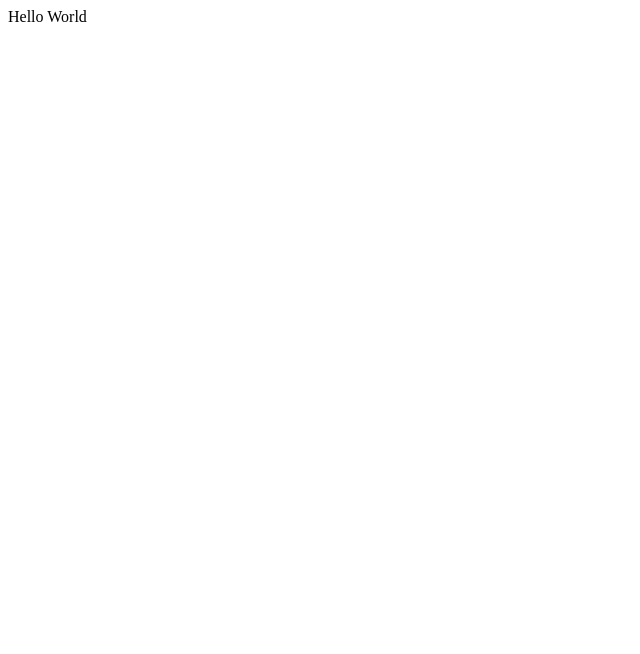
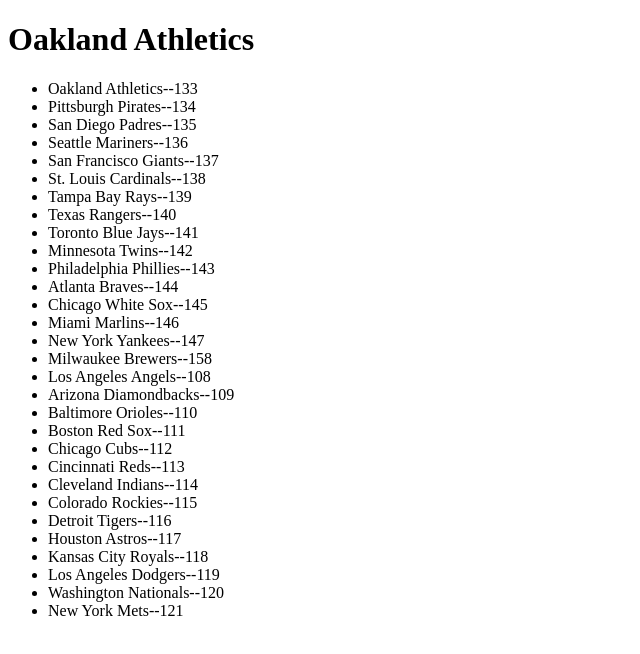
Before and after one commit to KirankumarAmbati/vice-exercise, a React app: page / in a window 1280 px wide. Shown: the top 654 px of the page, without its empty margins (0-640 px from the left). Built offline with nearby package versions, Linux system fonts and the light colour scheme; data requests are answered from the project's data file.

Commit message:
React skeleton + handles params

```diff
--- a/package.json
+++ b/package.json
@@ -16,6 +16,8 @@
   ],
   "dependencies": {
     "json-server": "0.12.1",
+    "prop-types": "^15.6.1",
+    "query-string": "^6.0.0",
     "react": "^16.2.0",
     "react-dom": "^16.2.0"
   },
--- a/src/App.jsx
+++ b/src/App.jsx
@@ -1,8 +1,9 @@
 import React from 'react';
 import ReactDOM from 'react-dom';
+import ShowContainer from './ShowContainer';
 
 const App = () => (
-  <div>Hello World</div>
+  <ShowContainer />
 );
 
 export default App;
--- /dev/null
+++ b/src/FeaturedShow.jsx
@@ -0,0 +1,16 @@
+import React from 'react';
+import PropTypes from 'prop-types';
+
+const FeaturedShow = ({ name }) => (
+  <h1>{name}</h1>
+);
+
+export default FeaturedShow;
+
+FeaturedShow.propTypes = {
+  name: PropTypes.string,
+};
+
+FeaturedShow.defaultProps = {
+  name: 'Placeholder',
+};
--- /dev/null
+++ b/src/ShowContainer.jsx
@@ -0,0 +1,41 @@
+import React from 'react';
+import queryString from 'query-string';
+import ShowList from './ShowList';
+import FeaturedShow from './FeaturedShow';
+
+class ShowContainer extends React.Component {
+  constructor() {
+    super();
+    this.state = {
+      shows: [],
+      featured: {
+        name: 'Placeholder',
+      },
+    };
+  }
+
+  componentDidMount() {
+    fetch('http://localhost:3000/teams')
+      .then(res => res.json())
+      .then((shows) => {
+        let featured = shows[0];
+        const query = queryString.parse(window.location.search);
+        if (query && query.id) {
+          featured = shows.find(({ id }) => `${id}` === query.id) || featured;
+        }
+
+        this.setState({ shows, featured });
+      });
+  }
+
+  render() {
+    return (
+      <div>
+        <FeaturedShow name={this.state.featured.name} />
+        <ShowList shows={this.state.shows} />
+      </div>
+    );
+  }
+}
+
+export default ShowContainer;
--- /dev/null
+++ b/src/ShowList.jsx
@@ -0,0 +1,21 @@
+import React from 'react';
+import PropTypes from 'prop-types';
+
+const ShowList = ({ shows }) => (
+  <ul>
+    {shows.map(({ name, id }) => <li key={id}>{name}--{id}</li>)}
+  </ul>
+);
+
+export default ShowList;
+
+ShowList.propTypes = {
+  shows: PropTypes.arrayOf(PropTypes.shape({
+    id: PropTypes.number,
+    name: PropTypes.string,
+  })),
+};
+
+ShowList.defaultProps = {
+  shows: [],
+};
```
Also changed, not shown: 2 other files (tests, documents, lock files or other folders).
